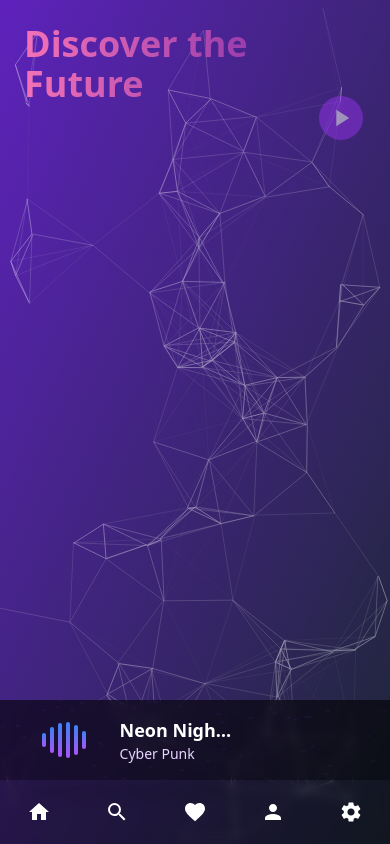
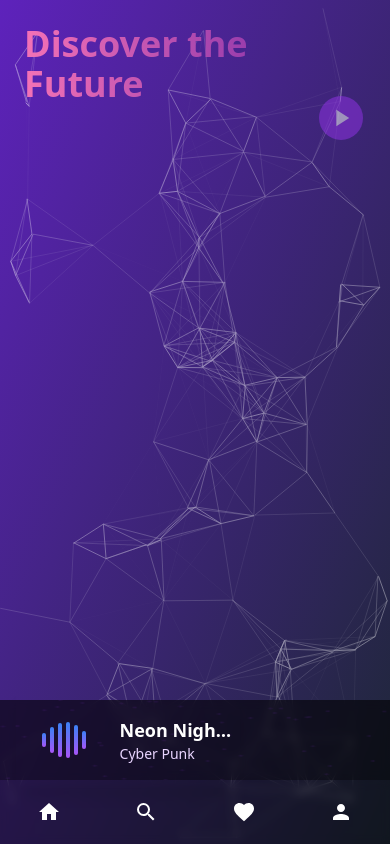
Before and after one commit to sicaario/Echo, a React (Create React App) app: page / in a window 390 px wide. Built offline with nearby package versions, Linux system fonts and the light colour scheme; no server answers.

Commit message:
remove settings from mobilenav

```diff
--- a/src/components/MobileNavbar.js
+++ b/src/components/MobileNavbar.js
@@ -47,16 +47,6 @@ export default function MobileNavbar({ activePanel, setActivePanel }) {
             >
                 <MdPerson size={24} />
             </button>
-
-            {/* Settings Button */}
-            <button
-                className={`hover:text-pink-500 ${
-                    activePanel === 'settings' ? 'text-pink-400' : ''
-                }`}
-                onClick={() => togglePanel('settings')}
-            >
-                <MdSettings size={24} />
-            </button>
         </nav>
     );
 }
```
